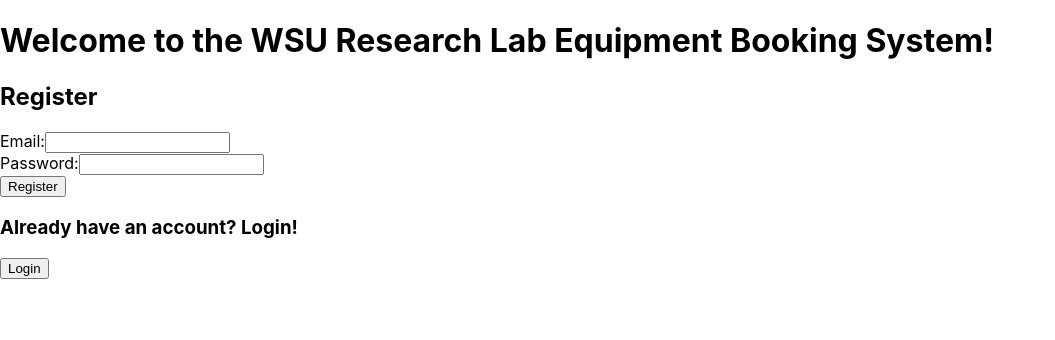
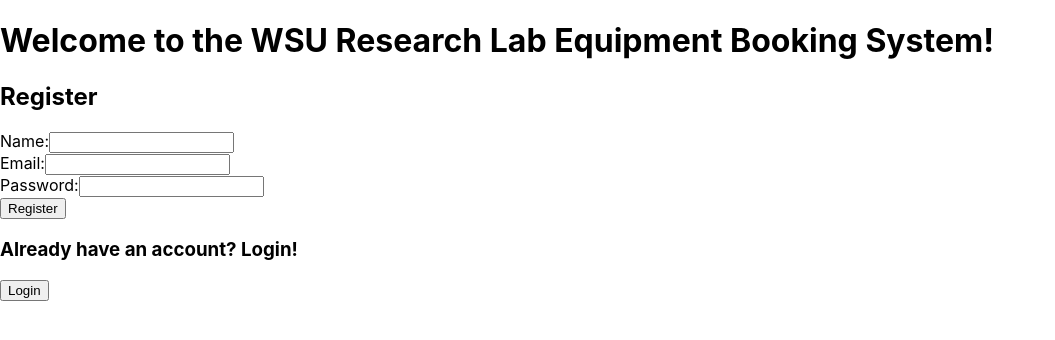
Before and after one commit to j3erdman/CPTS-451-Group-Project, a React (Create React App) app in the folder Project_Code/Frontend/app/: page /register in a window 1280 px wide. Shown: the top 340 px of the page, without its empty margins (0-1055 px from the left). Built offline with nearby package versions, Linux system fonts and the light colour scheme.

Commit message:
Add name to register page

```diff
--- a/Project_Code/Frontend/app/src/Register.js
+++ b/Project_Code/Frontend/app/src/Register.js
@@ -2,6 +2,7 @@
 import { useNavigate } from 'react-router-dom';
 
 function Register() {
+    const [name, setName] = useState('');
     const [email, setEmail] = useState('');
     const [password, setPassword] = useState('');
     const navigate = useNavigate()
@@ -14,7 +15,7 @@
         headers: {
             'Content-Type': 'application/json',
         },
-        body: JSON.stringify({ email, password }),
+        body: JSON.stringify({ name, email, password }),
         });
         const data = await response.json();
         console.log(data);
@@ -25,6 +26,14 @@
         <h1>Welcome to the WSU Research Lab Equipment Booking System!</h1>
         <h2>Register</h2>
         <form onSubmit={handleSubmit}>
+            <div>
+            <label>Name:</label>
+            <input
+                type="text"
+                value={name}
+                onChange={(e) => setName(e.target.value)}
+            />
+            </div>
             <div>
             <label>Email:</label>
             <input
```
